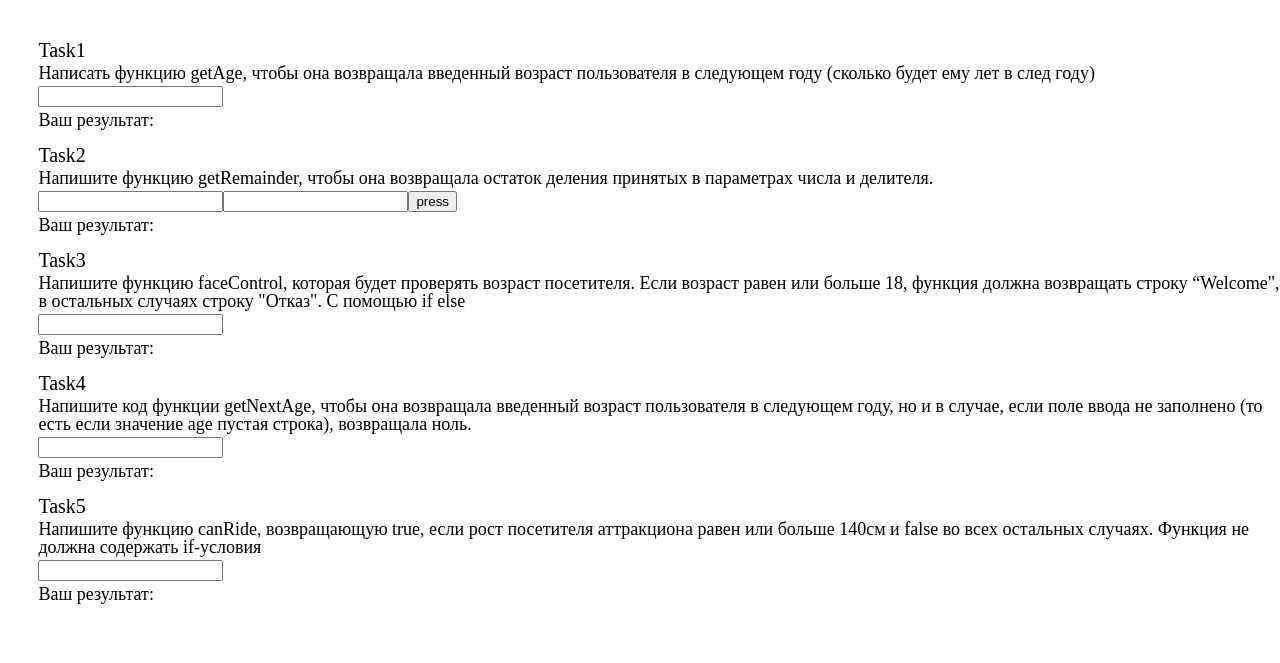
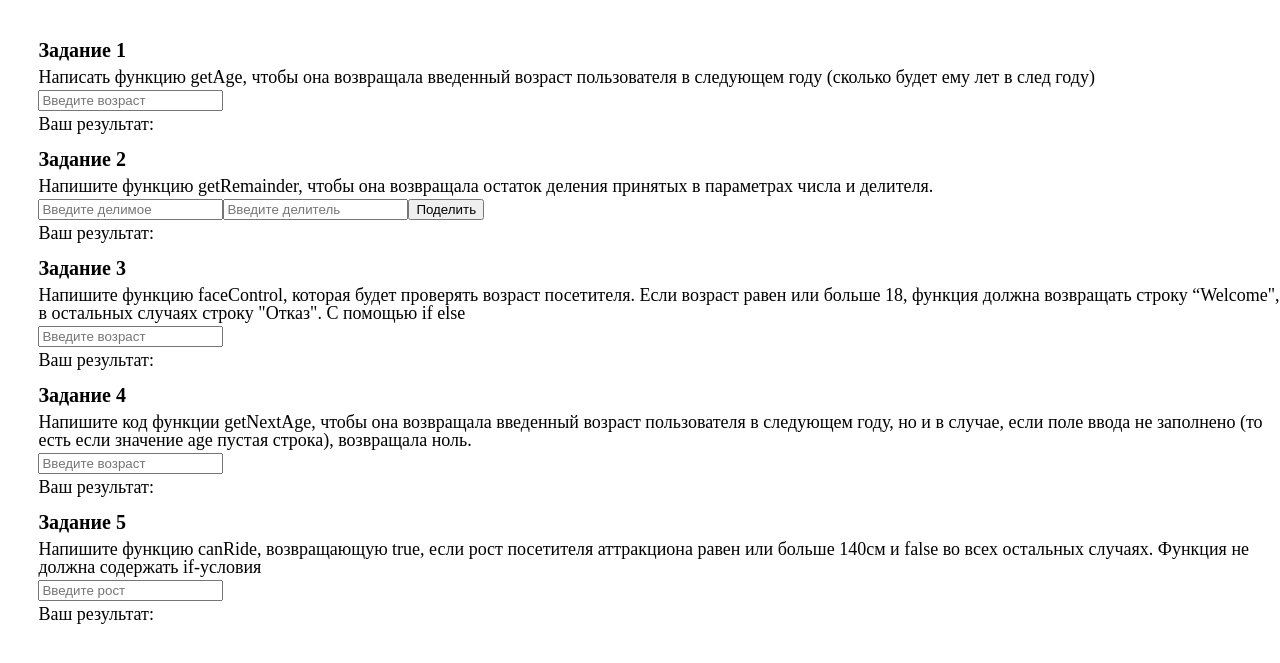
Before and after one commit to rggrgr/tech_web, a web app: file Js-Практика2/index.html in a window 1280 px wide. Shown: the top 663 px of the page. Run offline with its HTML, style and script files only (its server is not run), Linux system fonts and the light colour scheme.

Commit message:
fixed js2

```diff
--- a/Js-Практика2/css/style.css
+++ b/Js-Практика2/css/style.css
@@ -22,5 +22,6 @@ main{
 
 h1{
 	font-size: 20px;
-	margin-bottom: 0.5vh;
+	font-weight: 600;
+	margin-bottom: 1vh;
 }
--- a/Js-Практика2/index.html
+++ b/Js-Практика2/index.html
@@ -13,37 +13,37 @@
 <body>
 	<main>
 		<div class="task">
-			<h1>Task1</h1>
+			<h1>Задание 1</h1>
 			<p class="taskInfo">Написать функцию getAge, чтобы она возвращала введенный возраст пользователя в следующем году (сколько будет ему лет в след году)</p>
-			<input type="number" id="task1">
+			<input type="number" id="task1" placeholder="Введите возраст">
 			<p id="result1" class="result">Ваш результат: </p>
 		</div>
 		<div class="task">
-			<h1>Task2</h1>
+			<h1>Задание 2</h1>
 			<p class="taskInfo">Напишите функцию getRemainder, чтобы она возвращала остаток деления принятых в параметрах числа и делителя.</p>
 			<div style="display: flex;">
-				<input type="text" id="task2Dividend">
-				<input type="text" id="task2Divider">
-				<button id="task2">press</button>
+				<input type="text" id="task2Dividend" placeholder="Введите делимое">
+				<input type="text" id="task2Divider" placeholder="Введите делитель">
+				<button id="task2">Поделить</button>
 			</div>
 			<p id="result2" class="result">Ваш результат: </p>
 		</div>
 		<div class="task">
-			<h1>Task3</h1>
+			<h1>Задание 3</h1>
 			<p class="taskInfo">Напишите функцию faceControl, которая будет проверять возраст посетителя. Если возраст равен или больше 18, функция должна возвращать строку “Welcome", в остальных случаях строку "Отказ". С помощью if else</p>
-			<input type="text" id="task3">
+			<input type="text" id="task3" placeholder="Введите возраст">
 			<p id="result3" class="result">Ваш результат: </p>
 		</div>
 		<div class="task">
-			<h1>Task4</h1>
+			<h1>Задание 4</h1>
 			<p class="taskInfo">Напишите код функции getNextAge, чтобы она возвращала введенный возраст пользователя в следующем году, но и в случае, если поле ввода не заполнено (то есть если значение age пустая строка), возвращала ноль.</p>
-			<input type="text" id="task4">
+			<input type="text" id="task4" placeholder="Введите возраст">
 			<p id="result4" class="result">Ваш результат: </p>
 		</div>
 		<div class="task">
-			<h1>Task5</h1>
+			<h1>Задание 5</h1>
 			<p class="taskInfo">Напишите функцию canRide, возвращающую true, если рост посетителя аттракциона равен или больше 140см и false во всех остальных случаях. Функция не должна содержать if-условия</p>
-			<input type="text" id="task5">
+			<input type="text" id="task5" placeholder="Введите рост">
 			<p id="result5" class="result">Ваш результат: </p>
 		</div>
 	</main>
--- a/Js-Практика2/js/script.js
+++ b/Js-Практика2/js/script.js
@@ -23,7 +23,11 @@ function getAge(age) {
 
 function getRemainder(dividend, divider) {
 
-	return dividend % divider;
+	if(dividend.length > 0 && divider.length > 0){
+		return parseInt(dividend) % parseInt(divider);
+	}else{
+		return 0;
+	}
 }
 
 function faceControl(age) {
```
